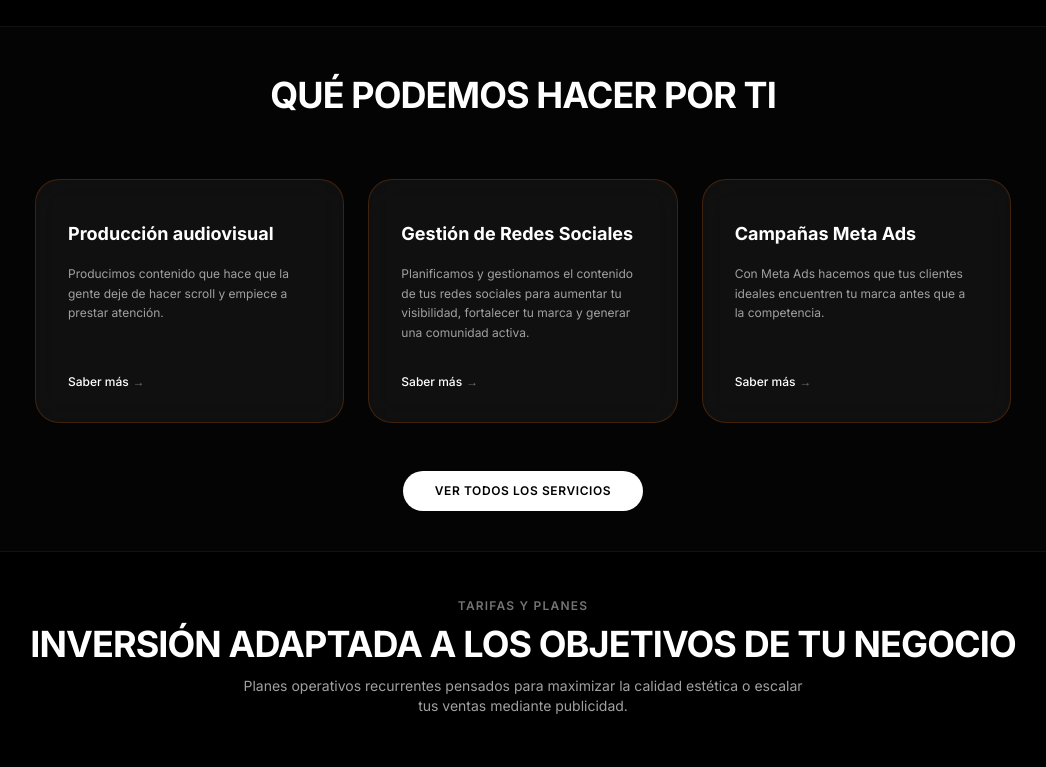
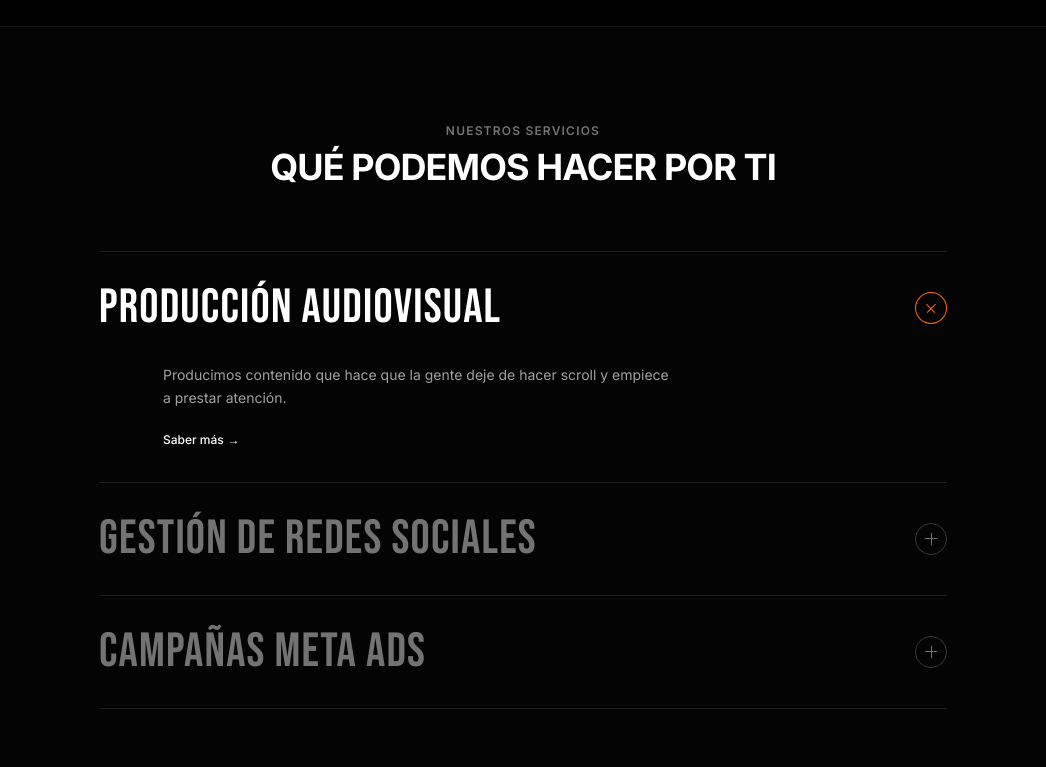
Before and after one commit to adriprometheus/prometheusvisuals_web, a Next.js app: page / in a window 1280 px wide. Shown: the part 2080-2847 px from the top of the page, without its empty margins (117-1163 px from the left). Built offline with nearby package versions, Linux system fonts and the light colour scheme.

Commit message:
reedición 3 targetas de servicios de la home

```diff
--- a/src/components/Home/ServicesMenu.jsx
+++ b/src/components/Home/ServicesMenu.jsx
@@ -1,79 +1,107 @@
+"use client";
+
+import { useState } from "react";
 import Link from "next/link";
 
+const SERVICES = [
+  {
+    num: "01",
+    title: "Producción audiovisual",
+    description:
+      "Producimos contenido que hace que la gente deje de hacer scroll y empiece a prestar atención.",
+    href: "/servicios/#produccion-audiovisual",
+  },
+  {
+    num: "02",
+    title: "Gestión de Redes Sociales",
+    description:
+      "Planificamos y gestionamos el contenido de tus redes sociales para aumentar tu visibilidad, fortalecer tu marca y generar una comunidad activa.",
+    href: "/servicios/#gestion-redes-sociales",
+  },
+  {
+    num: "03",
+    title: "Campañas Meta Ads",
+    description:
+      "Con Meta Ads hacemos que tus clientes ideales encuentren tu marca antes que a la competencia.",
+    href: "/servicios/#meta-ads-conversion",
+  },
+];
+
 export default function ServicesMenu() {
+  const [openIndex, setOpenIndex] = useState(0);
+
   return (
-    <section className="bg-neutral-950/40 border-y border-white/5 py-5 sm:py-10">
-      <div className="mx-auto max-w-5xl px-6">
-        <div className="text-center mb-16">
-          <h2 className="text-1xl sm:text-4xl font-bold tracking-tight text-white mt-2">
-            QUÉ PODEMOS HACER POR TI
+    <section className="bg-neutral-950/40 border-y border-white/5 py-16 sm:py-24">
+      <div className="mx-auto max-w-4xl px-6">
+        <div className="mb-12 sm:mb-16">
+          <span className="block text-center text-xs uppercase tracking-widest text-neutral-500 font-semibold">
+  NUESTROS SERVICIOS
+</span>
+          <h2 className="text-[1.74rem] sm:text-4xl font-bold tracking-tight text-white mt-2 text-center">
+  QUÉ PODEMOS HACER POR TI
           </h2>
         </div>
 
-        <div className="grid grid-cols-1 md:grid-cols-3 gap-6">
-          {/* Tarjeta 1 */}
-          <div className="bg-white/5 backdrop-blur-lg border border-orange-500/20 rounded-3xl p-8 flex flex-col justify-between transition-all duration-300 hover:-translate-y-1 hover:border-orange-500/40">
-            <div>
+        <div className="border-t border-white/10">
+          {SERVICES.map((service, index) => {
+            const isOpen = openIndex === index;
+            return (
+              <div key={service.num} className="border-b border-white/10">
+                <button
+                  type="button"
+                  onClick={() => setOpenIndex(isOpen ? -1 : index)}
+                  aria-expanded={isOpen}
+                  className="group flex w-full items-start sm:items-center justify-between gap-4 sm:gap-6 py-6 sm:py-8 text-left"
+                >
+                  <span className="flex items-start sm:items-baseline gap-3 sm:gap-6 min-w-0">
+                    <span
+                      className={`font-[family-name:var(--font-bebas)] text-3xl sm:text-5xl leading-none tracking-wide transition-colors ${
+                        isOpen
+                          ? "text-white"
+                          : "text-neutral-500 group-hover:text-neutral-300"
+                      }`}
+                    >
+                      {service.title}
+                    </span>
+                  </span>
 
-              <h3 className="text-lg font-bold text-white mt-2 mb-4">
-                Producción audiovisual
-              </h3>
-              <p className="text-xs text-neutral-400 leading-relaxed">
-                Producimos contenido que hace que la gente deje de hacer scroll
-                y empiece a prestar atención.
-              </p>
-            </div>
-            <Link
-              href="/servicios/#produccion-audiovisual"
-              className="mt-8 text-xs font-medium text-white hover:opacity-80 transition-opacity flex items-center gap-1"
-            >
-              Saber más <span className="text-neutral-500">→</span>
-            </Link>
-          </div>
+                  <span
+                    className={`relative flex h-8 w-8 shrink-0 items-center justify-center rounded-full border transition-all duration-300 ${
+                      isOpen
+                        ? "rotate-45 border-orange-500 text-orange-500"
+                        : "border-white/20 text-neutral-500 group-hover:border-white/40 group-hover:text-white"
+                    }`}
+                  >
+                    <span className="absolute h-px w-3 bg-current" />
+                    <span className="absolute h-3 w-px bg-current" />
+                  </span>
+                </button>
 
-          {/* Tarjeta 2 */}
-          <div className="bg-white/5 backdrop-blur-lg border border-orange-500/20 rounded-3xl p-8 flex flex-col justify-between transition-all duration-300 hover:-translate-y-1 hover:border-orange-500/40">
-            <div>
-
-              <h3 className="text-lg font-bold text-white mt-2 mb-4">
-                Gestión de Redes Sociales
-              </h3>
-              <p className="text-xs text-neutral-400 leading-relaxed">
-                Planificamos y gestionamos el contenido de tus redes sociales
-                para aumentar tu visibilidad, fortalecer tu marca y generar una
-                comunidad activa.
-              </p>
-            </div>
-            <Link
-              href="/servicios/#gestion-redes-sociales"
-              className="mt-8 text-xs font-medium text-white hover:opacity-80 transition-opacity flex items-center gap-1"
-            >
-              Saber más <span className="text-neutral-500">→</span>
-            </Link>
-          </div>
-
-          {/* Tarjeta 3 */}
-          <div className="bg-white/5 backdrop-blur-lg border border-orange-500/20 rounded-3xl p-8 flex flex-col justify-between transition-all duration-300 hover:-translate-y-1 hover:border-orange-500/40">
-            <div>
-
-              <h3 className="text-lg font-bold text-white mt-2 mb-4">
-                Campañas Meta Ads
-              </h3>
-              <p className="text-xs text-neutral-400 leading-relaxed">
-                Con Meta Ads hacemos que tus clientes
-                ideales encuentren tu marca antes que a la competencia.
-              </p>
-            </div>
-            <Link
-              href="/servicios/#meta-ads-conversion"
-              className="mt-8 text-xs font-medium text-white hover:opacity-80 transition-opacity flex items-center gap-1"
-            >
-              Saber más <span className="text-neutral-500">→</span>
-            </Link>
-          </div>
+                <div
+                  className={`grid transition-[grid-template-rows] duration-500 ease-out ${
+                    isOpen ? "grid-rows-[1fr]" : "grid-rows-[0fr]"
+                  }`}
+                >
+                  <div className="overflow-hidden">
+                    <div className="max-w-xl pb-8 pl-0 sm:pl-16">
+                      <p className="mb-4 text-sm leading-relaxed text-neutral-400">
+                        {service.description}
+                      </p>
+                      <Link
+                        href={service.href}
+                        className="inline-flex items-center gap-1 text-xs font-medium text-white transition-colors hover:text-orange-400"
+                      >
+                        Saber más <span aria-hidden="true">→</span>
+                      </Link>
+                    </div>
+                  </div>
+                </div>
+              </div>
+            );
+          })}
         </div>
 
-        <div className="flex justify-center mt-12">
+        <div className="mt-12 flex justify-center sm:mt-16">
           <Link
             href="/servicios"
             className="rounded-full bg-white px-8 py-3 text-xs font-semibold tracking-wider text-black transition-colors hover:bg-neutral-200"
```
